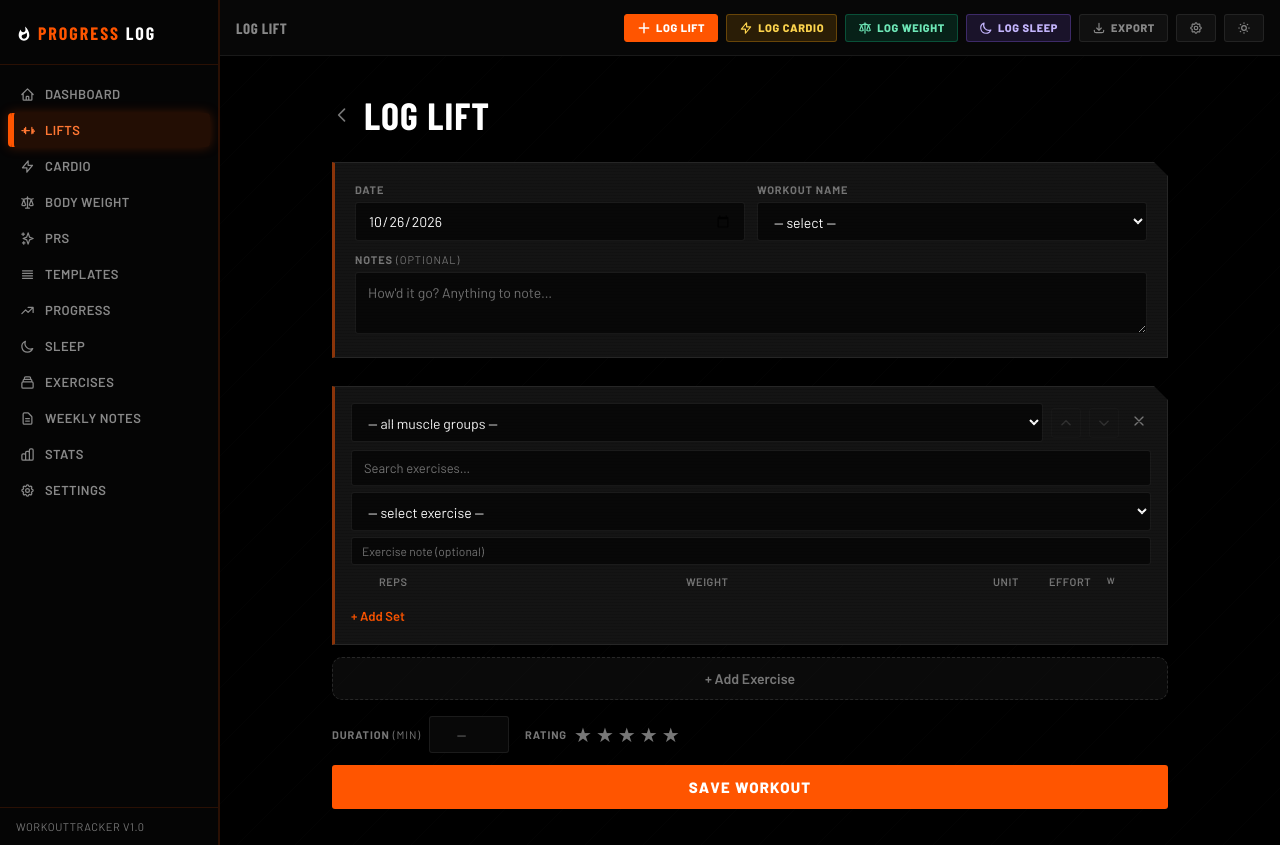
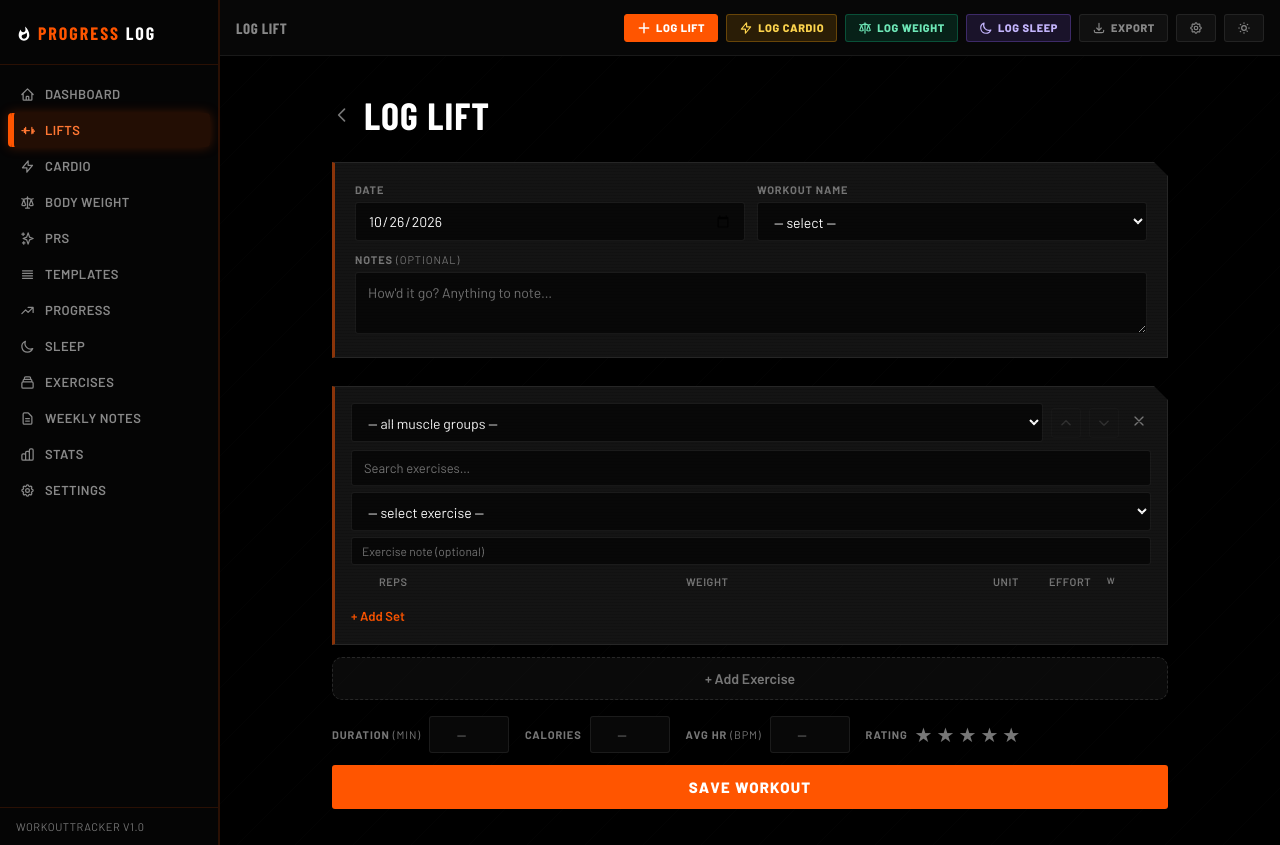
Before and after one commit to jwyousey/workout-website2, a Flask app: page /workouts/new in a window 1280 px wide. Run offline with Flask 3, Linux system fonts and the light colour scheme; data comes from the database, SQL or seed files in the repository; data that the repository does not hold is empty; some libraries are stand-ins or nearby versions; some web fonts are replaced.

Commit message:
Add calories burned and average heart rate to lifting workouts

```diff
--- a/app.py
+++ b/app.py
@@ -141,7 +141,9 @@ _PG_SCHEMA = """
         notes TEXT,
         template_id INTEGER REFERENCES templates(id),
         duration_min INTEGER,
-        rating INTEGER
+        rating INTEGER,
+        calories INTEGER,
+        avg_heart_rate INTEGER
     );
     CREATE TABLE IF NOT EXISTS sets (
         id SERIAL PRIMARY KEY,
@@ -249,7 +251,9 @@ _SQLITE_SCHEMA = """
         notes TEXT,
         template_id INTEGER REFERENCES templates(id),
         duration_min INTEGER,
-        rating INTEGER
+        rating INTEGER,
+        calories INTEGER,
+        avg_heart_rate INTEGER
     );
     CREATE TABLE IF NOT EXISTS sets (
         id INTEGER PRIMARY KEY AUTOINCREMENT,
@@ -655,6 +659,8 @@ def init_db():
             """)
         cur.execute("ALTER TABLE workouts ADD COLUMN IF NOT EXISTS duration_min INTEGER")
         cur.execute("ALTER TABLE workouts ADD COLUMN IF NOT EXISTS rating INTEGER")
+        cur.execute("ALTER TABLE workouts ADD COLUMN IF NOT EXISTS calories INTEGER")
+        cur.execute("ALTER TABLE workouts ADD COLUMN IF NOT EXISTS avg_heart_rate INTEGER")
         cur.execute("ALTER TABLE sets ADD COLUMN IF NOT EXISTS superset_group INTEGER")
         cur.execute("ALTER TABLE sets ADD COLUMN IF NOT EXISTS is_warmup INTEGER DEFAULT 0")
         cur.execute("ALTER TABLE sets ADD COLUMN IF NOT EXISTS exercise_note TEXT")
@@ -687,7 +693,7 @@ def init_db():
                 sq.commit()
             except Exception:
                 pass
-        for col in ["duration_min INTEGER", "rating INTEGER"]:
+        for col in ["duration_min INTEGER", "rating INTEGER", "calories INTEGER", "avg_heart_rate INTEGER"]:
             try:
                 sq.execute(f"ALTER TABLE workouts ADD COLUMN {col}")
                 sq.commit()
@@ -829,6 +835,15 @@ def workout_type_label(name):
 
 
 # ---------- helpers ----------
+
+def int_in_range(value, low, high):
+    """Optional whole number from a form/JSON value; None if blank or out of range."""
+    try:
+        n = int(float(value))
+    except (TypeError, ValueError):
+        return None
+    return n if low <= n <= high else None
+
 
 WEEKDAYS = ["Monday", "Tuesday", "Wednesday", "Thursday", "Friday", "Saturday", "Sunday"]
 _SCHEDULE_COLORS = ["#3b82f6", "#10b981", "#f59e0b", "#8b5cf6", "#ec4899", "#06b6d4", "#ef4444"]
@@ -1436,8 +1451,9 @@ def new_workout():
         with db() as conn:
             rating = data.get("rating") or None
             cur = conn.execute(
-                "INSERT INTO workouts (date, name, notes, template_id, duration_min, rating) VALUES (?,?,?,?,?,?)",
-                (date, name, notes, template_id, duration_min, rating),
+                "INSERT INTO workouts (date, name, notes, template_id, duration_min, rating, calories, avg_heart_rate) VALUES (?,?,?,?,?,?,?,?)",
+                (date, name, notes, template_id, duration_min, rating,
+                 int_in_range(data.get("calories"), 1, 10000), int_in_range(data.get("avg_heart_rate"), 30, 250)),
             )
             workout_id = cur.lastrowid
             for ex in exercises:
@@ -1609,6 +1625,8 @@ def api_export():
             "notes": w["notes"],
             "duration_min": w["duration_min"],
             "rating": w["rating"],
+            "calories": w["calories"],
+            "avg_heart_rate": w["avg_heart_rate"],
             "sets": sets_by_workout.get(w["id"], []),
         })
     return jsonify(result)
@@ -1884,7 +1902,11 @@ def edit_workout(workout_id):
         duration_min = data.get("duration_min") or None
         exercises = data.get("exercises", [])
         with db() as conn:
-            conn.execute("UPDATE workouts SET date=?, name=?, notes=?, duration_min=?, rating=? WHERE id=?", (date, name, notes, duration_min, data.get("rating") or None, workout_id))
+            conn.execute(
+                "UPDATE workouts SET date=?, name=?, notes=?, duration_min=?, rating=?, calories=?, avg_heart_rate=? WHERE id=?",
+                (date, name, notes, duration_min, data.get("rating") or None,
+                 int_in_range(data.get("calories"), 1, 10000), int_in_range(data.get("avg_heart_rate"), 30, 250), workout_id),
+            )
             conn.execute("DELETE FROM sets WHERE workout_id=?", (workout_id,))
             for ex in exercises:
                 ss_group = ex.get("superset_group")
@@ -3090,7 +3112,7 @@ def export():
 
     with db() as conn:
         all_workouts = conn.execute("""
-            SELECT w.id, w.date, w.name, w.notes, w.duration_min, w.rating
+            SELECT w.id, w.date, w.name, w.notes, w.duration_min, w.rating, w.calories, w.avg_heart_rate
             FROM workouts w ORDER BY w.date DESC, w.id DESC
         """).fetchall()
         all_sets = conn.execute("""
@@ -3121,6 +3143,10 @@ def export():
             meta_parts.append(f"{dur} min")
         if rating:
             meta_parts.append(f"{rating}/5 stars")
+        if workout["calories"]:
+            meta_parts.append(f"{workout['calories']} cal")
+        if workout["avg_heart_rate"]:
+            meta_parts.append(f"{workout['avg_heart_rate']} bpm avg")
         meta_cell = ws_w.cell(row, 3, " · ".join(meta_parts))
         meta_cell.font = Font(name="Arial", color="D6E4F0", size=9, italic=True)
         meta_cell.fill = WORKOUT_HEADER_FILL
--- a/static/workout-draft.js
+++ b/static/workout-draft.js
@@ -41,12 +41,13 @@
       v: VERSION, savedAt: Date.now(),
       date: val('workoutDate'), name: val('workoutName'), customName: val('workoutNameCustom'),
       notes: val('workoutNotes'), duration: val('durationMin'), rating: val('workoutRating'),
+      calories: val('caloriesBurned'), avgHeartRate: val('avgHeartRate'),
       exercises,
     };
   }
 
   function hasContent(d) {
-    return d.name || d.customName.trim() || d.notes.trim() || d.duration || d.rating ||
+    return d.name || d.customName.trim() || d.notes.trim() || d.duration || d.rating || d.calories || d.avgHeartRate ||
       d.exercises.some(e => e.name || e.note.trim() || e.sets.length);
   }
 
@@ -69,6 +70,8 @@
     handleWorkoutNameSelect(nameSel);
     document.getElementById('workoutNotes').value = d.notes || '';
     document.getElementById('durationMin').value = d.duration || '';
+    document.getElementById('caloriesBurned').value = d.calories || '';
+    document.getElementById('avgHeartRate').value = d.avgHeartRate || '';
     if (d.rating) setRating(parseInt(d.rating));
 
     document.getElementById('exercises').innerHTML = '';
--- a/templates/new_workout.html
+++ b/templates/new_workout.html
@@ -59,6 +59,14 @@
   <div style="display:flex;align-items:center;gap:8px;">
     <label class="label" style="margin:0;white-space:nowrap;">Duration <span style="color:var(--text-3);font-weight:400;">(min)</span></label>
     <input type="number" id="durationMin" class="input" style="width:80px;text-align:center;" placeholder="—" min="1" inputmode="numeric" />
+  </div>
+  <div style="display:flex;align-items:center;gap:8px;">
+    <label class="label" style="margin:0;white-space:nowrap;">Calories</label>
+    <input type="number" id="caloriesBurned" class="input" style="width:80px;text-align:center;" placeholder="—" min="1" max="10000" inputmode="numeric" />
+  </div>
+  <div style="display:flex;align-items:center;gap:8px;">
+    <label class="label" style="margin:0;white-space:nowrap;">Avg HR <span style="color:var(--text-3);font-weight:400;">(bpm)</span></label>
+    <input type="number" id="avgHeartRate" class="input" style="width:80px;text-align:center;" placeholder="—" min="30" max="250" inputmode="numeric" />
   </div>
   <div style="display:flex;align-items:center;gap:6px;">
     <label class="label" style="margin:0;white-space:nowrap;">Rating</label>
@@ -430,6 +438,8 @@ async function saveWorkout() {
     notes: document.getElementById('workoutNotes').value.trim(),
     duration_min: parseInt(document.getElementById('durationMin').value) || null,
     rating: parseInt(document.getElementById('workoutRating').value) || null,
+    calories: parseInt(document.getElementById('caloriesBurned').value) || null,
+    avg_heart_rate: parseInt(document.getElementById('avgHeartRate').value) || null,
     exercises,
   };
   const res = await fetch('/workouts/new', {
```
Also changed, not shown: templates/edit_workout.html (+10 -0 lines), templates/workout_detail.html (+8 -0 lines).
